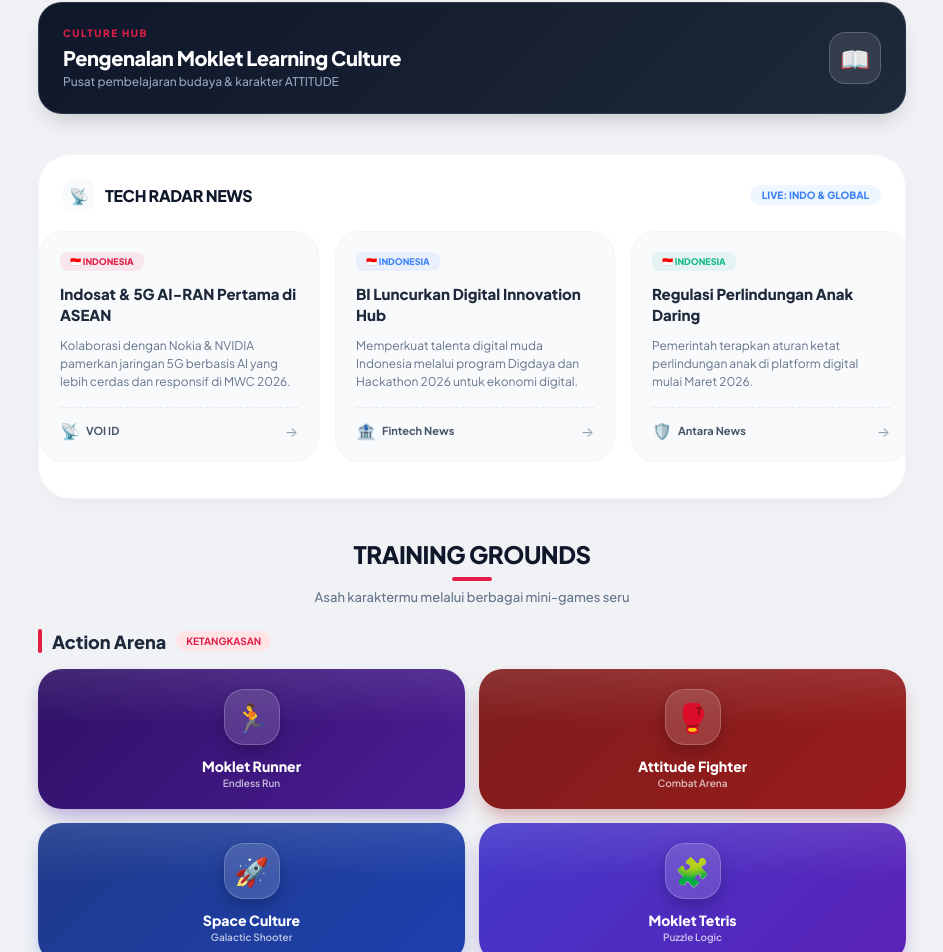
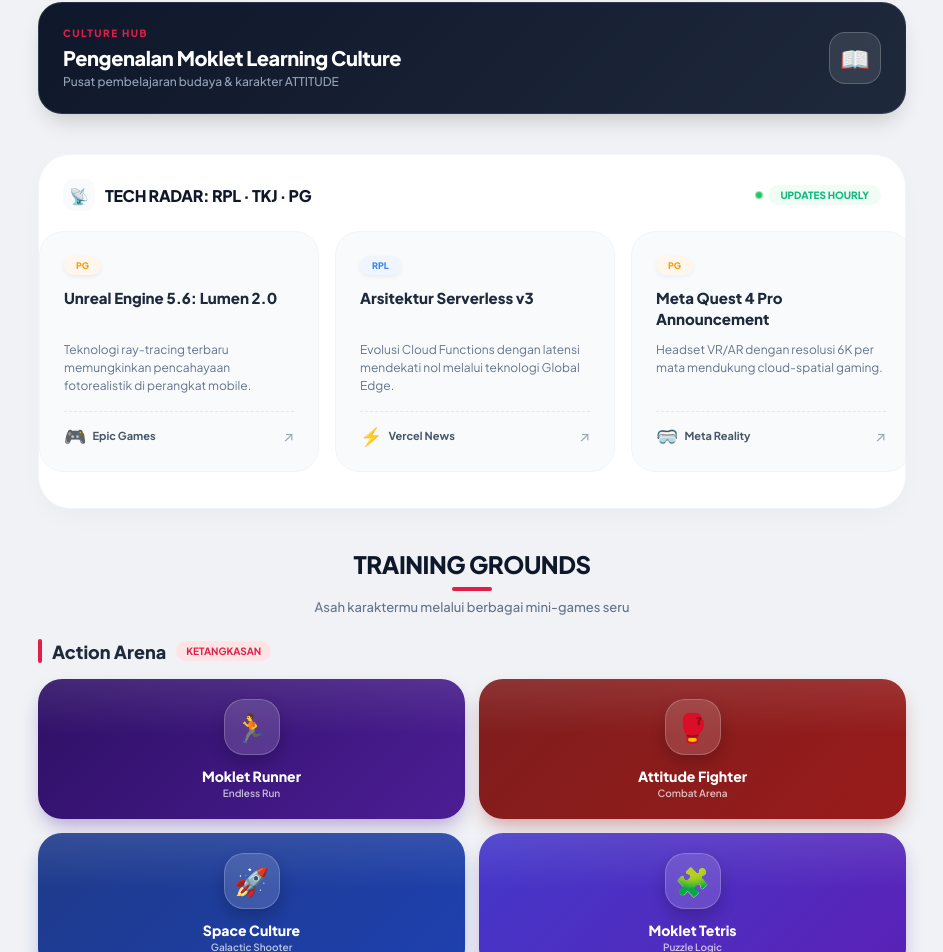
Before and after one commit to hadhiee/molecul-journey, a Next.js app: page / in a window 1280 px wide. Shown: the part 932-1884 px from the top of the page, without its empty margins (168-1111 px from the left). Built offline with nearby package versions, Linux system fonts and the light colour scheme; no server answers; the database is empty; sample sign-in values are in the browser's storage.

Commit message:
feat: specialized tech news for RPL/TKJ/PG with hourly rotation system

```diff
--- a/src/components/TechNewsPanel.tsx
+++ b/src/components/TechNewsPanel.tsx
@@ -1,10 +1,10 @@
 "use client";
 
-import { useState, useRef } from 'react';
+import { useState, useRef, useEffect } from 'react';
 
 interface NewsItem {
     id: number;
-    category: 'ID' | 'INT';
+    category: 'RPL' | 'TKJ' | 'PG';
     title: string;
     description: string;
     source: string;
@@ -13,111 +13,62 @@
     color: string;
 }
 
-const NEWS_DATA: NewsItem[] = [
-    {
-        id: 1,
-        category: 'ID',
-        title: 'Indosat & 5G AI-RAN Pertama di ASEAN',
-        description: 'Kolaborasi dengan Nokia & NVIDIA pamerkan jaringan 5G berbasis AI yang lebih cerdas dan responsif di MWC 2026.',
-        source: 'VOI ID',
-        url: 'https://voi.id',
-        icon: '📡',
-        color: '#e11d48'
-    },
-    {
-        id: 2,
-        category: 'ID',
-        title: 'BI Luncurkan Digital Innovation Hub',
-        description: 'Memperkuat talenta digital muda Indonesia melalui program Digdaya dan Hackathon 2026 untuk ekonomi digital.',
-        source: 'Fintech News',
-        url: 'https://fintechnews.id',
-        icon: '🏦',
-        color: '#3b82f6'
-    },
-    {
-        id: 3,
-        category: 'ID',
-        title: 'Regulasi Perlindungan Anak Daring',
-        description: 'Pemerintah terapkan aturan ketat perlindungan anak di platform digital mulai Maret 2026.',
-        source: 'Antara News',
-        url: 'https://antaranews.com',
-        icon: '🛡️',
-        color: '#10b981'
-    },
-    {
-        id: 4,
-        category: 'ID',
-        title: 'Roadmap Etika AI Nasional 2026',
-        description: 'Kementerian Komunikasi segera terbitkan peta jalan dan panduan etika AI untuk industri nasional.',
-        source: 'Tech in Asia',
-        url: 'https://techinasia.com',
-        icon: '🤖',
-        color: '#8b5cf6'
-    },
-    {
-        id: 5,
-        category: 'INT',
-        title: 'Xiaomi 17 Series Global Launch',
-        description: 'Xiaomi resmi luncurkan flagship 17 Ultra dan Wear OS Watch 5 di ajang MWC 2026 Barcelona.',
-        source: 'Tech Global',
-        url: 'https://www.mi.com',
-        icon: '📱',
-        color: '#f59e0b'
-    },
-    {
-        id: 6,
-        category: 'INT',
-        title: 'Lenovo Pamer Laptop Yoga Book Pro 3D',
-        description: 'Laptop konsep dengan layar 3D tanpa kacamata dan fitur AI terintegrasi mencuri perhatian dunia.',
-        source: 'Lenovo Press',
-        url: 'https://lenovo.com',
-        icon: '💻',
-        color: '#ef4444'
-    },
-    {
-        id: 7,
-        category: 'INT',
-        title: 'Strategi Samsung AI Factory 2030',
-        description: 'Samsung targetkan seluruh operasi manufaktur global berbasis kecerdasan buatan penuh pada 2030.',
-        source: 'Samsung News',
-        url: 'https://samsung.com',
-        icon: '🏭',
-        color: '#2563eb'
-    },
-    {
-        id: 8,
-        category: 'INT',
-        title: 'Huawei Forum Ekonomi Digital Ke-4',
-        description: 'Huawei tegaskan pentingnya infrastruktur digital dalam mempercepat adopsi AI di sektor publik.',
-        source: 'Huawei Forum',
-        url: 'https://huawei.com',
-        icon: '🌐',
-        color: '#dc2626'
-    },
-    {
-        id: 9,
-        category: 'INT',
-        title: 'iPad Air M4 Resmi Diperkenalkan',
-        description: 'Apple tingkatkan performa iPad Air dengan chip M4 untuk kemampuan AI yang jauh lebih cepat.',
-        source: 'Apple News',
-        url: 'https://apple.com',
-        icon: '🍎',
-        color: '#000000'
-    },
-    {
-        id: 10,
-        category: 'ID',
-        title: 'Pertumbuhan 17M Pasar Digital Travel',
-        description: 'AI diprediksi dorong pasar travel online Indonesia melesat tajam pada akhir dekade ini.',
-        source: 'Phocuswire',
-        url: 'https://phocuswire.com',
-        icon: '✈️',
-        color: '#065f46'
-    }
+const NEWS_POOL: NewsItem[] = [
+    // RPL (Rekayasa Perangkat Lunak)
+    { id: 1, category: 'RPL', title: 'Next.js 16 Production Ready', description: 'Optimasi AI-Middleware dan streaming data real-time kini menjadi standar baru framework React.', source: 'Next.js Blog', url: 'https://nextjs.org', icon: '⚛️', color: '#000000' },
+    { id: 2, category: 'RPL', title: 'GitHub Copilot Workspace 2.0', description: 'AI yang mampu merancang seluruh arsitektur sistem dari satu prompt bahasa alami.', source: 'GitHub News', url: 'https://github.blog', icon: '🤖', color: '#24292f' },
+    { id: 3, category: 'RPL', title: 'Bun 2.0: Runtime Tercepat', description: 'Ekosistem JavaScript semakin kencang dengan rilis stabil Bun 2.0 yang menggantikan Node.js.', source: 'Bun Dev', url: 'https://bun.sh', icon: '🍞', color: '#fbf0df' },
+    { id: 4, category: 'RPL', title: 'Rust Mendominasi Sistem Kritis', description: 'Laporan 2026 menunjukkan Rust menjadi bahasa paling aman untuk pengembangan backend perbankan.', source: 'Dev.to', url: 'https://dev.to', icon: '🦀', color: '#f44336' },
+    { id: 5, category: 'RPL', title: 'Arsitektur Serverless v3', description: 'Evolusi Cloud Functions dengan latensi mendekati nol melalui teknologi Global Edge.', source: 'Vercel News', url: 'https://vercel.com', icon: '⚡', color: '#000000' },
+    { id: 6, category: 'RPL', title: 'TypeScript 6.0: Macro Power', description: 'Fitur macro baru memungkinkan optimasi kode saat kompilasi secara otomatis.', source: 'TS Official', url: 'https://typescriptlang.org', icon: '📘', color: '#3178c6' },
+    { id: 7, category: 'RPL', title: 'Docker GenAI Desktop', description: 'Docker rilis tool lokal untuk manajemen LLM secara kontainerized bagi pengembang.', source: 'Docker Blog', url: 'https://docker.com', icon: '🐳', color: '#2496ed' },
+    { id: 8, category: 'RPL', title: 'PostgreSQL 18: Vector Native', description: 'Database relasional terpopuler kini mendukung pencarian vektor secara bawaan untuk AI.', source: 'Postgres SQL', url: 'https://postgresql.org', icon: '🐘', color: '#336791' },
+
+    // TKJ (Teknik Komputer Jaringan)
+    { id: 9, category: 'TKJ', title: 'Indosat 5G AI-RAN Pertama ASEAN', description: 'Jaringan seluler berbasis AI hasil kolaborasi NVIDIA dan Nokia resmi beroperasi di Jakarta.', source: 'Indosat News', url: 'https://ioh.co.id', icon: '📡', color: '#ffcc00' },
+    { id: 10, category: 'TKJ', title: 'Cisco AI-Native Networking', description: 'Sistem manajemen jaringan yang mampu memprediksi dan memperbaiki gangguan secara mandiri.', source: 'Cisco Tech', url: 'https://cisco.com', icon: '🌐', color: '#049fd9' },
+    { id: 11, category: 'TKJ', title: 'Wi-Fi 7 Menjadi Standar Global', description: 'Kecepatan hingga 46 Gbps kini tersedia luas untuk perangkat konsumen generasi terbaru.', source: 'Wi-Fi Alliance', url: 'https://wi-fi.org', icon: '📶', color: '#2563eb' },
+    { id: 12, category: 'TKJ', title: 'Starlink Mini untuk Enterprise', description: 'Layanan internet satelit portabel dengan latensi rendah untuk lokasi terpencil industri.', source: 'SpaceX Starlink', url: 'https://starlink.com', icon: '🛰️', color: '#000000' },
+    { id: 13, category: 'TKJ', title: 'Fortinet Zero Trust 2.0', description: 'Implementasi keamanan jaringan tanpa batas yang menggunakan biometrik kontinu.', source: 'Security Week', url: 'https://fortinet.com', icon: '🔐', color: '#dc2626' },
+    { id: 14, category: 'TKJ', title: 'Cloud Hybrid Standard 2026', description: 'Organisasi berpindah ke strategi multi-cloud berdaulat untuk perlindungan data nasional.', source: 'Cloud News', url: 'https://cloud.google.com', icon: '☁️', color: '#4285f4' },
+    { id: 15, category: 'TKJ', title: 'MikroTik Cloud Core v12', description: 'Router dengan throughput terabyte per detik untuk infrastruktur ISP masa depan.', source: 'MikroTik Lab', url: 'https://mikrotik.com', icon: '🧱', color: '#ec1c24' },
+    { id: 16, category: 'TKJ', title: '6G Sub-Terahertz Trial Success', description: 'Kecepatan 1 Tbps berhasil diuji coba dalam radius 100 meter untuk jaringan perkotaan.', source: 'Telecom Daily', url: 'https://telecomtv.com', icon: '🚀', color: '#3b82f6' },
+
+    // PG (Pengembangan Gim)
+    { id: 17, category: 'PG', title: 'Unreal Engine 5.6: Lumen 2.0', description: 'Teknologi ray-tracing terbaru memungkinkan pencahayaan fotorealistik di perangkat mobile.', source: 'Epic Games', url: 'https://unrealengine.com', icon: '🎮', color: '#000000' },
+    { id: 18, category: 'PG', title: 'NPC AI Generatif di GTA VI', description: 'Rumor teknologi dialog dinamis berbasis LLM yang membuat karakter game lebih hidup.', source: 'Gaming Tech', url: 'https://rockstargames.com', icon: '🕵️', color: '#f59e0b' },
+    { id: 19, category: 'PG', title: 'Unity WebGL 4.0: Console Grade', description: 'Kini game kualitas konsol bisa dimainkan langsung di browser melalui optimasi WebGPU.', source: 'Unity Blog', url: 'https://unity.com', icon: '📦', color: '#222c37' },
+    { id: 20, category: 'PG', title: 'PlayStation 6 Dev-Kit Leak', description: 'Arsitektur APU terbaru menjanjikan 8K 120fps dengan efisiensi energi tinggi.', source: 'Eurogamer', url: 'https://eurogamer.net', icon: '🕹️', color: '#003087' },
+    { id: 21, category: 'PG', title: 'Godot 4.4 Stable Released', description: 'Engine open-source terpopuler rilis dukungan C# 12 dan sistem partikel GPU baru.', source: 'Godot Engine', url: 'https://godotengine.org', icon: '🤖', color: '#478cbf' },
+    { id: 22, category: 'PG', title: 'Meta Quest 4 Pro Announcement', description: 'Headset VR/AR dengan resolusi 6K per mata mendukung cloud-spatial gaming.', source: 'Meta Reality', url: 'https://meta.com', icon: '🥽', color: '#0668e1' },
+    { id: 23, category: 'PG', title: 'Game Rating Indonesia 2026', description: 'Pemerintah ketatkan aturan klasifikasi usia game lokal melalui sistem IGRS.', source: 'Kominfo News', url: 'https://kominfo.go.id', icon: '🇮🇩', color: '#e11d48' },
+    { id: 24, category: 'PG', title: 'Nintendo Switch 2 Pro Exclusives', description: 'Line-up game terbaru dengan dukungan DLSS 3.5 rilis akhir tahun ini.', source: 'Nintendo Life', url: 'https://nintendo.com', icon: '🍄', color: '#e60012' }
 ];
 
 export default function TechNewsPanel() {
+    const [news, setNews] = useState<NewsItem[]>([]);
     const scrollRef = useRef<HTMLDivElement>(null);
+
+    useEffect(() => {
+        // Rotate news based on the current hour
+        const updateNews = () => {
+            const currentHour = new Date().getHours();
+            // Deterministic shuffle logic based on hour
+            const seed = currentHour;
+            const shuffled = [...NEWS_POOL].sort((a, b) => {
+                const valA = (a.id * seed) % 17;
+                const valB = (b.id * seed) % 17;
+                return valA - valB;
+            });
+            setNews(shuffled.slice(0, 10));
+        };
+
+        updateNews();
+
+        // Interval to check every minute if hour changed
+        const interval = setInterval(updateNews, 60000);
+        return () => clearInterval(interval);
+    }, []);
 
     return (
         <div style={{
@@ -137,10 +88,13 @@
                         width: 32, height: 32, borderRadius: 10, backgroundColor: '#f8fafc',
                         display: 'flex', alignItems: 'center', justifyContent: 'center', fontSize: 16
                     }}>📡</div>
-                    <h2 style={{ fontSize: 16, fontWeight: 900, color: '#0f172a', letterSpacing: '-0.02em', textTransform: 'uppercase' }}>Tech Radar News</h2>
+                    <h2 style={{ fontSize: 16, fontWeight: 900, color: '#0f172a', letterSpacing: '-0.02em', textTransform: 'uppercase' }}>Tech Radar: RPL · TKJ · PG</h2>
                 </div>
-                <div style={{ fontSize: 10, fontWeight: 800, color: '#3b82f6', background: '#eff6ff', padding: '4px 12px', borderRadius: 99 }}>
-                    LIVE: INDO & GLOBAL
+                <div style={{ display: 'flex', alignItems: 'center', gap: 6 }}>
+                    <div style={{ width: 6, height: 6, borderRadius: '50%', background: '#22c55e', animation: 'pulse 2s infinite' }} />
+                    <div style={{ fontSize: 10, fontWeight: 800, color: '#10b981', background: '#f0fdf4', padding: '4px 12px', borderRadius: 99 }}>
+                        UPDATES HOURLY
+                    </div>
                 </div>
             </div>
 
@@ -157,10 +111,10 @@
                     scrollBehavior: 'smooth'
                 }}
             >
-                {NEWS_DATA.map((news) => (
+                {news.map((item) => (
                     <a
-                        key={news.id}
-                        href={news.url}
+                        key={`${item.id}-${item.category}`}
+                        href={item.url}
                         target="_blank"
                         rel="noopener noreferrer"
                         style={{
@@ -168,31 +122,32 @@
                             maxWidth: 280,
                             background: '#f8fafc',
                             borderRadius: 24,
-                            padding: 20,
+                            padding: 24,
                             textDecoration: 'none',
                             display: 'flex',
                             flexDirection: 'column',
                             gap: 12,
                             border: '1px solid #f1f5f9',
-                            transition: 'all 0.3s ease',
+                            transition: 'all 0.3s cubic-bezier(0.4, 0, 0.2, 1)',
                             scrollSnapAlign: 'start',
                             position: 'relative',
                             overflow: 'hidden'
                         }}
                     >
-                        {/* Category Tag */}
+                        {/* Dept Badge */}
                         <div style={{
                             display: 'inline-block',
-                            backgroundColor: `${news.color}15`,
-                            color: news.color,
+                            backgroundColor: item.category === 'RPL' ? '#eff6ff' : item.category === 'TKJ' ? '#f0fdf4' : '#fff7ed',
+                            color: item.category === 'RPL' ? '#3b82f6' : item.category === 'TKJ' ? '#22c55e' : '#f59e0b',
                             fontSize: 9,
                             fontWeight: 800,
-                            padding: '4px 10px',
-                            borderRadius: 8,
+                            padding: '4px 12px',
+                            borderRadius: 99,
                             alignSelf: 'flex-start',
-                            textTransform: 'uppercase'
+                            textTransform: 'uppercase',
+                            boxShadow: `0 2px 4px ${item.color}10`
                         }}>
-                            {news.category === 'ID' ? '🇮🇩 Indonesia' : '🌍 International'}
+                            {item.category}
                         </div>
 
                         {/* Title */}
@@ -208,7 +163,7 @@
                             overflow: 'hidden',
                             height: 42
                         }}>
-                            {news.title}
+                            {item.title}
                         </h3>
 
                         {/* Description */}
@@ -223,7 +178,7 @@
                             overflow: 'hidden',
                             flex: 1
                         }}>
-                            {news.description}
+                            {item.description}
                         </p>
 
                         {/* Footer */}
@@ -236,10 +191,10 @@
                             borderTop: '1px dashed #e2e8f0'
                         }}>
                             <div style={{ display: 'flex', alignItems: 'center', gap: 6 }}>
-                                <span style={{ fontSize: 16 }}>{news.icon}</span>
-                                <span style={{ fontSize: 11, fontWeight: 700, color: '#475569' }}>{news.source}</span>
+                                <span style={{ fontSize: 18 }}>{item.icon}</span>
+                                <span style={{ fontSize: 11, fontWeight: 700, color: '#475569' }}>{item.source}</span>
                             </div>
-                            <span style={{ fontSize: 14, color: '#94a3b8' }}>→</span>
+                            <span style={{ fontSize: 14, color: '#94a3b8' }}>↗</span>
                         </div>
                     </a>
                 ))}
@@ -253,6 +208,11 @@
                     -ms-overflow-style: none;
                     scrollbar-width: none;
                 }
+                @keyframes pulse {
+                    0% { transform: scale(0.95); box-shadow: 0 0 0 0 rgba(34, 197, 94, 0.7); }
+                    70% { transform: scale(1); box-shadow: 0 0 0 6px rgba(34, 197, 94, 0); }
+                    100% { transform: scale(0.95); box-shadow: 0 0 0 0 rgba(34, 197, 94, 0); }
+                }
             `}</style>
         </div>
     );
```
Also changed, not shown: public/sw.js.
